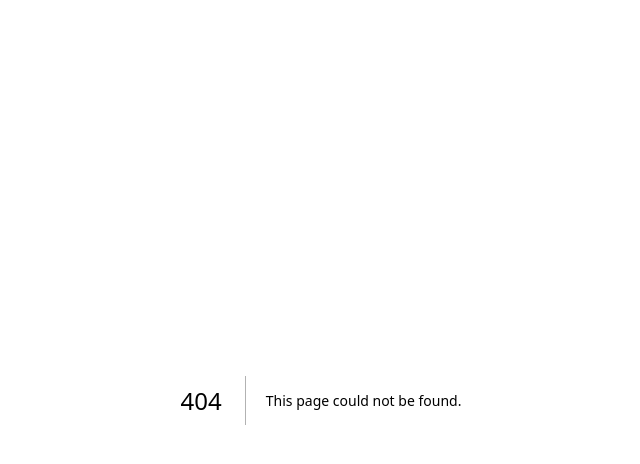
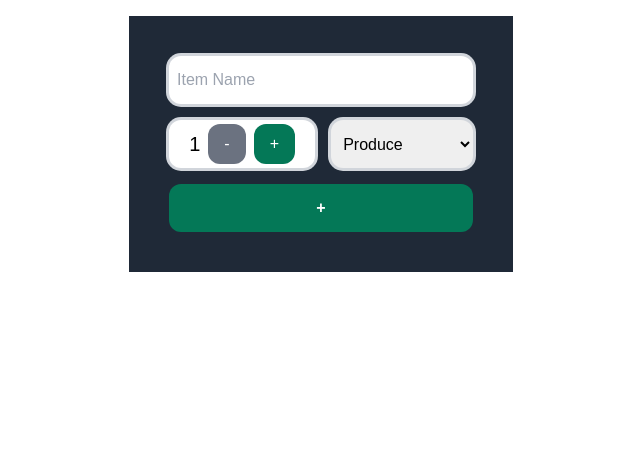
Before and after one commit to romerjohn4/cprg306-assignments, a Next.js app: page /week-5 in a window 1280 px wide. Before the commit this address had no page. Shown: the top 464 px of the page, without its empty margins (319-959 px from the left). Built offline with nearby package versions, Linux system fonts and the light colour scheme.

Commit message:
Completed week-5
I added new buttons and functions from the previous week. Made a drop-down menu, item name, and a submit button.

```diff
--- /dev/null
+++ b/app/dogtrial/dog-form.js
@@ -0,0 +1,72 @@
+"use client";
+
+import {useState} from 'react';
+
+export default  function DogForm() {
+    const [name, setName] = useState("");
+    const [breed, setBreed] = useState("");
+    const [age, setAge] = useState("");
+
+    const handlenameChange = (event) => {
+        setName(event.target.value);
+    };
+
+    const handleAgeChange = (event) => {
+        if (event.target.value >= 0) {
+            setAge(event.target.value);
+    }};
+
+    const handleSubmit = (event) => {
+        event.preventDefault();
+        console.log("Name: ", name);
+        console.log("Breed: ", breed);
+        console.log("Age: ", age);
+
+        //reseting the form
+        setName("");
+        setBreed("");
+        setAge("");
+    };
+
+    return (
+        <div className="m-2">
+            <h2 className="text-2xl"> Add a dog</h2>
+            <form className="m-2"  onSubmit={(event) => handleSubmit(event)}>
+                <label>
+                    Name:
+                    <input className="text-black"
+                    id="name"
+                    type="text"
+                    value={name}
+                    onChange={(event) => handlenameChange(event)} />
+                </label>
+
+            <label htmlFor="breed">Breed:
+                <input className="text-black"
+                id="breed"
+                type="text"
+                value={breed}
+                onChange={(event) => setBreed(event.target.value)} />
+            </label>
+
+            <label htmlFor="age">Age:
+                <input className="text-black"
+                id="age"
+                type="number"
+                value={age}
+                onChange={(event) => handleAgeChange(event)} />
+            </label>
+
+            <button className="bg-blue-500 hover:bg-blue-700 text-white font-bold py-2 px-4 rounded" type="submit">Submit</button>
+
+            </form>
+
+            <div className="text-lg">
+                <p>Name: {name.length >= 3 ? name : "Name too short"}</p>
+                <p>Breed: {breed}</p>
+                <p>Age: {age}</p>
+            </div>
+        </div>
+
+    );
+}
--- /dev/null
+++ b/app/dogtrial/page.js
@@ -0,0 +1,9 @@
+import DogForm from './dog-form.js';
+
+export default function Page() {
+    return (
+        <main>
+            <DogForm/>
+        </main>
+    );
+}
--- a/app/page.js
+++ b/app/page.js
@@ -13,6 +13,12 @@ export default function Page() {
       <p className="m-2">
       <Link href ="./week-4">week-4</Link>
       </p>
+      <p className="m-2">
+      <Link href ="./week-5">week-5</Link>
+      </p>
+      <p className="m-2">
+      <Link href ="./dogtrial">Dog</Link>
+      </p>
     </main>
 
   );
--- /dev/null
+++ b/app/week-5/new-item.js
@@ -0,0 +1,100 @@
+"use client"
+
+import React, { useState } from 'react';
+
+export default function NewItem() {
+    const [quantity, setQuantity] = useState(1);
+    const [name, setName] = useState("");
+    const [category, setCategory] = useState("Produce");
+
+    const decrement = () => {
+        setQuantity((prevQuantity) => (prevQuantity > 1 ? prevQuantity - 1 : prevQuantity));
+    };
+
+    const increment = () => {
+        setQuantity((prevQuantity) => (prevQuantity < 20 ? prevQuantity + 1 : prevQuantity));
+    };
+
+    const handleSubmit = (event) => {
+        event.preventDefault();
+        console.log("Name: ", name);
+        console.log("Category: ", category);
+        console.log("Quantity: ", quantity);
+
+        // Only show alert if name is empty on form submission
+        if (name === "") {
+            alert("Please enter an item name.");
+            return;
+        }
+
+        alert(`Item: ${name}\nQuantity: ${quantity}\nCategory: ${category}`);
+
+        // Resetting the form
+        setName("");
+        setCategory("Produce");
+        setQuantity(1);
+    }
+
+    return (
+<div className="flex justify-center items-center p-4">
+  <div className="text-center bg-gray-800 p-10 w-96 space-y-4">
+
+    {/* Item Name */}
+    <form className="w-full max-w-xs mx-auto space-y-4" onSubmit={(event) => handleSubmit(event)}>
+      <label className="w-full">
+        <input
+          className="text-black p-2 w-full h-12 rounded-xl ring ring-gray-300"
+          placeholder="Item Name"
+          id="name"
+          type="text"
+          value={name}
+          onChange={(event) => setName(event.target.value)}
+        />
+      </label>
+
+      {/* Quantity buttons and Category dropdown in a row */}
+      <div className="flex justify-center items-center space-x-4 w-full ">
+        {/* Quantity buttons */}
+        <div className="flex justify-center items-center space-x-2 bg-white p-1 rounded-xl w-full h-12 ring ring-gray-300">
+          <p className="mb-0 text-black text-xl">{quantity}</p>
+
+          <button className={`px-4 py-2 rounded-xl h-full  ${quantity === 1 ? "bg-gray-500" : "bg-emerald-700 && hover:bg-emerald-900"} text-white`}type="button"onClick={decrement}>-</button>
+          <button className={`px-4 py-2 rounded-xl h-full ${quantity === 20 ? "bg-gray-500" : "bg-emerald-700 && hover:bg-emerald-900"} text-white`}type="button"onClick={increment}>+</button>
+
+        </div>
+
+        {/* Category dropdown */}
+        <label htmlFor="category" className="w-full">
+          <select
+            className="text-black rounded-xl p-2 w-full h-12 ring ring-gray-300"
+            id="category"
+            value={category}
+            onChange={(event) => setCategory(event.target.value)}
+          >
+            <option value="Produce">Produce</option>
+            <option value="Dairy">Dairy</option>
+            <option value="Bakery">Bakery</option>
+            <option value="Meat">Meat</option>
+            <option value="Frozen">Frozen Foods</option>
+            <option value="Canned">Canned Goods</option>
+            <option value="Dry">Dry Goods</option>
+            <option value="Beverages">Beverages</option>
+            <option value="Snacks">Snacks</option>
+            <option value="Household">Household</option>
+            <option value="Other">Other</option>
+          </select>
+        </label>
+      </div>
+
+      {/* Submit button */}
+      <div className="w-full">
+        <button className="hover:bg-emerald-900 text-white font-bold h-12 w-full rounded-xl bg-emerald-700"type="submit">+</button>
+      </div>
+    </form>
+
+  </div>
+</div>
+
+
+    );
+}
--- /dev/null
+++ b/app/week-5/page.js
@@ -0,0 +1,9 @@
+import NewItem from "./new-item";
+
+export default function Page() {
+    return (
+        <main>
+            <NewItem />
+        </main>
+    );
+}
```
